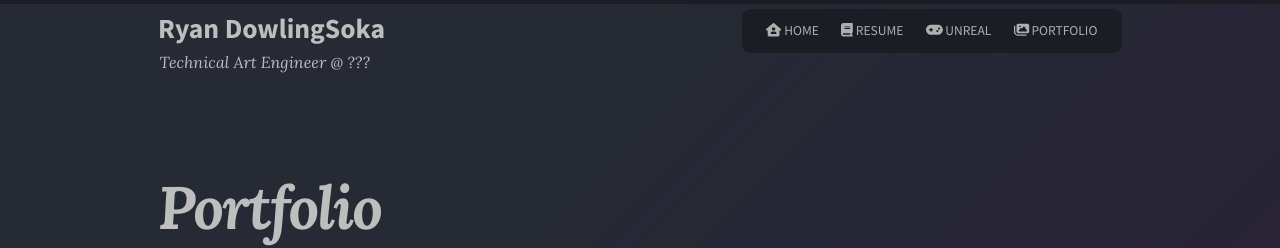
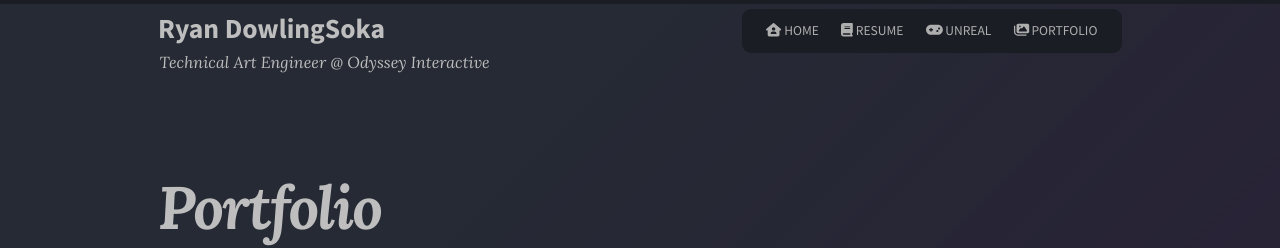
Before and after one commit to Ryan-DowlingSoka/ryan-dowlingsoka.github.io, a Jekyll site: the page built from portfolio.md, in a window 1280 px wide. Shown: the top 248 px of the page. Built offline with Jekyll 4.4.1, drawn with Linux system fonts in a browser that asks for light colours.

Commit message:
Update _config.yml

```diff
--- a/_config.yml
+++ b/_config.yml
@@ -18,7 +18,7 @@
 skin: "/assets/css/skins/dark.css"
 locale: en-US
 title: "Ryan DowlingSoka"
-description: "Technical Art Engineer @ ???"
+description: "Technical Art Engineer @ Odyssey Interactive"
 baseurl: # the subpath of your site, e.g. "/blog"
 url: "https://ryandowlingsoka.com" # the base hostname & protocol for your site e.g. "https://mmistakes.github.io"
 logo: # path of site logo, e.g. "/images/logo.png"
```
